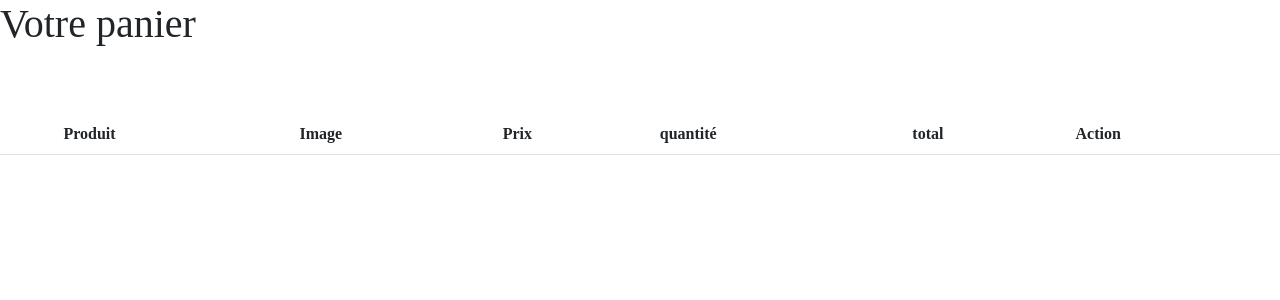
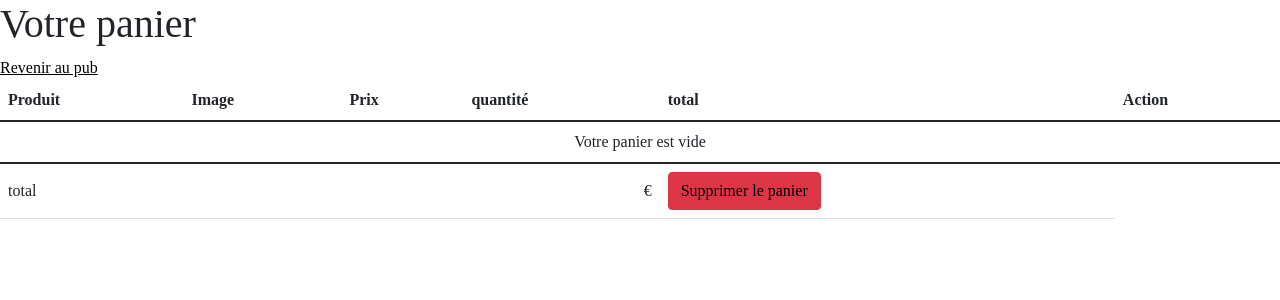
Before and after one commit to jonathan-lescaut/dropkick, a Symfony app: template templates/cart/index.html.twig in a window 1280 px wide. Shown: the part 80-380 px from the top of the page. Run offline with Twig, Linux system fonts and the light colour scheme; the template is opened without the code that fills it, so the values that code supplies are empty; some libraries are stand-ins or nearby versions; some web fonts are replaced.

Commit message:
MaJ panier

```diff
--- a/public/css/style.css
+++ b/public/css/style.css
@@ -92,4 +92,8 @@ header {
   transition: transform .1s, -webkit-transform .1s;
   /* Animation */
 }
+
+.cart a {
+  color: #000;
+}
 /*# sourceMappingURL=style.css.map */
--- a/public/css/style.scss
+++ b/public/css/style.scss
@@ -88,3 +88,10 @@ header{
     transition: transform .1s; /* Animation */
   }
 // ===================================================================================================================
+// PANIER =========================================================================================================
+.cart {
+    a{
+        color: #000;
+    }
+}
+  // ===================================================================================================================
--- a/templates/base.html.twig
+++ b/templates/base.html.twig
@@ -36,12 +36,6 @@
                 <div class="collapse navbar-collapse" id="navbarNavAltMarkup">
                     <div class="navbar-nav ms-auto">
                         <a class="nav-link navH" href="{{ path('home') }}">Home</a>
-                        {% if (pub.id) %}
-                        <pre>
-                            {{ dump(pub.id) }}
-                        </pre>
-
-                        {% endif %}
 
 
 
@@ -58,7 +52,7 @@
                         {% if (is_granted('ROLE_USER')) %}
                         <a class="nav-link navH" href="{{ ('/logout') }}">Déconnexion</a>
                                                 {# mettre le path ?? #}
-                        <a class="nav-link navH" href="{{ ('cart') }}">Panier</a>
+                        <a class="nav-link navH" href="{{ ('/cart') }}">Panier</a>
 
                         {% else %}
                         <a class="nav-link navH" href="{{ '/login' }}">Se connecter</a>
--- a/templates/cart/index.html.twig
+++ b/templates/cart/index.html.twig
@@ -3,30 +3,50 @@
 {% block title %}Hello CartController!{% endblock %}
 
 {% block body %}
-<section class="navbarMargin">
+<section class="cart navbarMargin">
 <h1>Votre panier</h1>
+
+    <a href=javascript:history.go(-1)>Revenir au pub</a>
 
     <table class="table">
         <thead>
-            <th>
+            <tr>
                 <th>Produit</th>
                 <th>Image</th>
                 <th>Prix</th>
                 <th>quantité</th>
                 <th>total</th>
                 <th>Action</th>
-            </th>
+            </tr>
         </thead>
         <tbody>
+            {% for element in dataCart %}
+            <tr>
+                <td>{{element.product.nameProduct}}</td>
+                <td><img src="{{ asset('uploads/photos/' ~ element.product.imgProduct) }}" width="100"></td>
+                <td>{{element.product.priceProduct}} €</td>
+                <td>{{element.quantite}}</td>
+                <td>{{element.quantite * element.product.priceProduct}}</td>
+                <td>
+                    <a href="{{path("cart_add", {id: element.product.id})}}" class="btn btn-success">Ajouter</a>
+                    <a href="{{path("cart_remove", {id: element.product.id})}}" class="btn btn-warning">Enlever</a>
+                    <a href="{{path("cart_delete", {id: element.product.id})}}" class="btn btn-danger">Supprimer</a>
+                </td>
+            </tr>
 
-
+            {% else %}
+                <tr>
+                    <td colspan ="6" class="text-center">Votre panier est vide</td>
+                </tr>
+            {% endfor %}
         </tbody>
-
-        <pre>
-            {{ dump() }}
-        </pre>
+        <tfoot>
+            <tr>
+                <td colspan="3">total</td>
+                <td class="text-end">{{ total }} €</td>
+                <td> <a href="{{path("cart_delete_all")}}" class="btn btn-danger">Supprimer le panier</a></td>
+            </tr>
+        </tfoot>
     </table>
-
-
 </section>
 {% endblock %}
--- a/templates/pubs/show.html.twig
+++ b/templates/pubs/show.html.twig
@@ -64,6 +64,7 @@
 
 
     {{ include('pubs/_delete_form.html.twig') }}
+
 </section>
 
 {% endblock %}
```
Also changed, not shown: src/Controller/CartController.php (+55 -3 lines), 1 other file.
